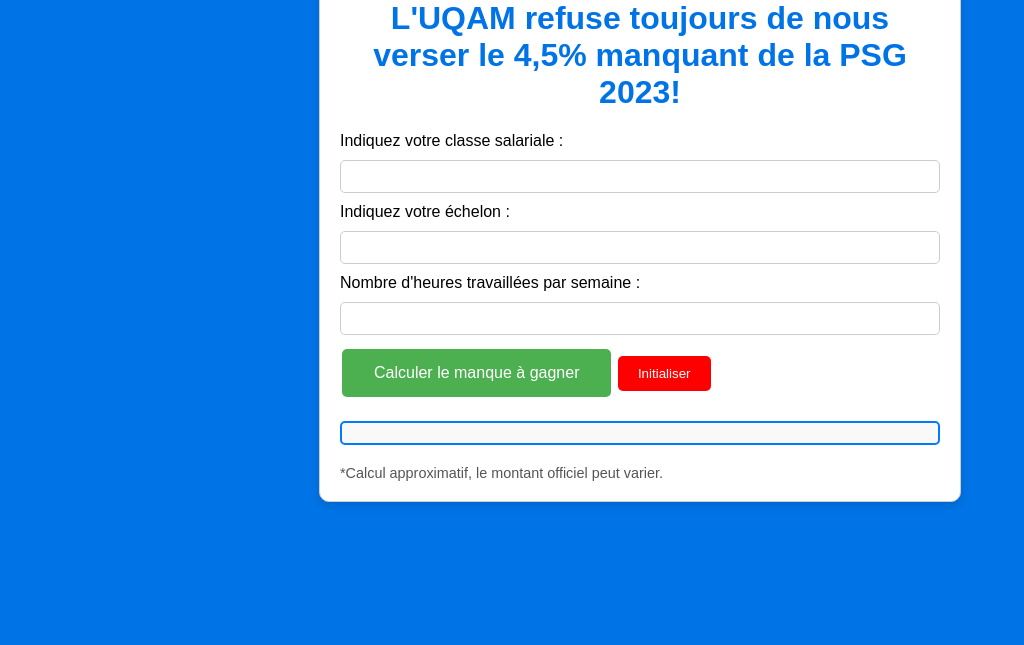
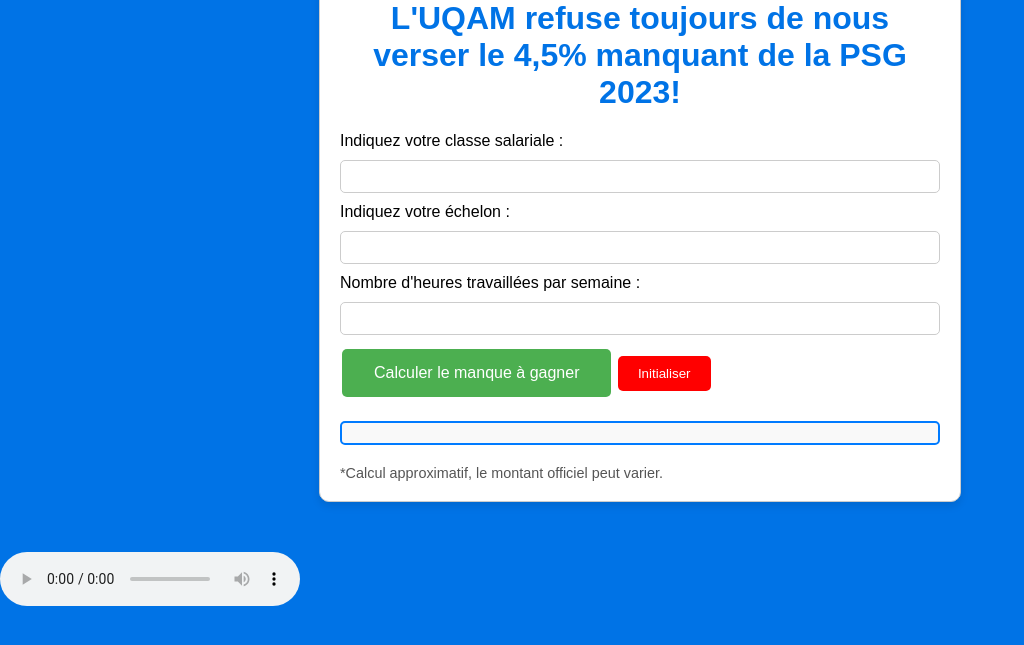
Before and after one commit to Zine76/Calculette-PSG, a plain HTML site: page index.html in a window 1280 px wide. Shown: the part 145-790 px from the top of the page, without its empty margins (0-1024 px from the left). Drawn offline with Linux system fonts and the light colour scheme.

Commit message:
Update index.html
Signed-off-by: Zine76 <zine.d.chergui@gmail.com>

```diff
--- a/index.html
+++ b/index.html
@@ -110,6 +110,10 @@
             *Calcul approximatif, le montant officiel peut varier.
         </div>
     </div>
+	<audio controls>
+        <source src="https://www.soundjay.com/misc/sounds/magic-chime-04.mp3" type="audio/mpeg">
+        Votre navigateur ne supporte pas l'élément audio.
+    </audio>
 
     <script>
         const psgTable = [
```
